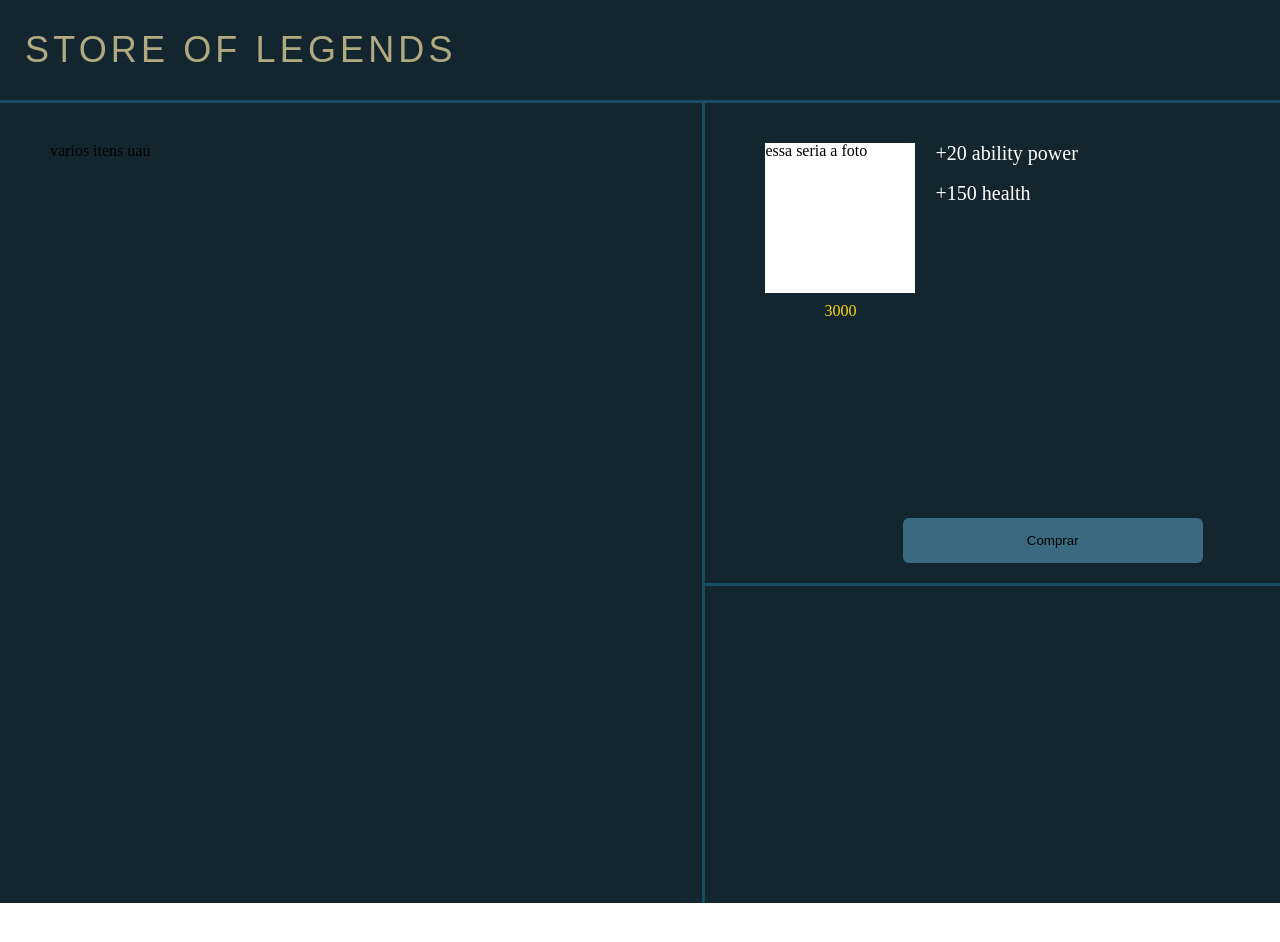
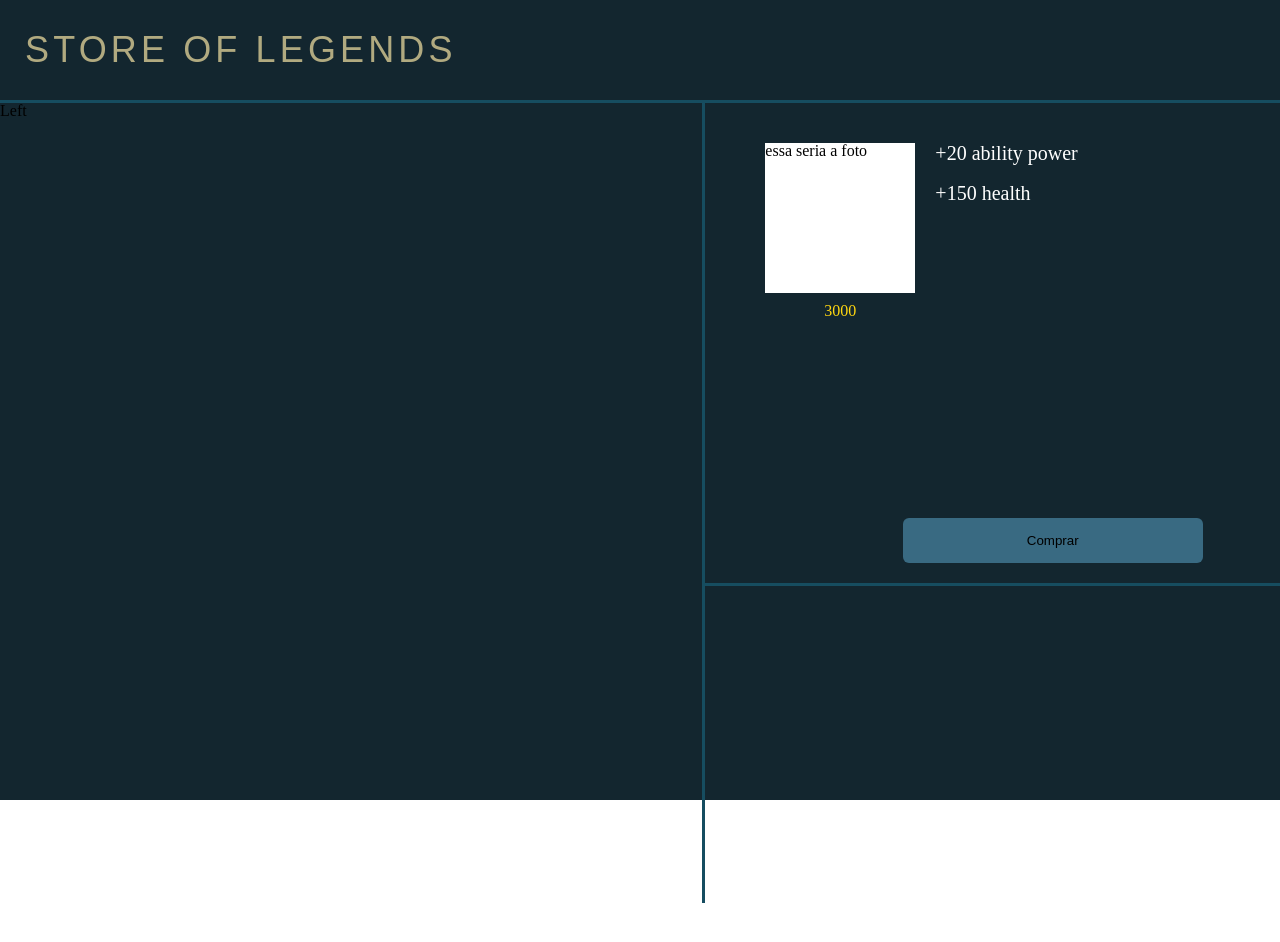
Before and after one commit to marcojr73/projeto14-legends-of-store-front, a React (Create React App) app: page /home in a window 1280 px wide. Shown: the top 942 px of the page. Built offline with nearby package versions, Linux system fonts and the light colour scheme; a web font is replaced by a local one.

Commit message:
divisao da pag home p facilitar o trabalho

```diff
--- a/src/components/ContainerLogin.js
+++ b/src/components/ContainerLogin.js
@@ -6,6 +6,14 @@ const ContainerLogin = styled.main `
     height: 100vh;
     width: 100vw;
     display: flex;
+
+    .hidden{
+        display: none;
+    }
+
+    .warning{
+        color: red;
+    }
 
     .containerLeft{
         position: relative;
--- a/src/components/Home.js
+++ b/src/components/Home.js
@@ -4,6 +4,8 @@ import ContainerLogin from './ContainerLogin';
 import axios from 'axios';
 import { useNavigate } from 'react-router';
 import styled from "styled-components";
+import HomeLeft from './HomeLeft';
+import HomeRight from './HomeRight';
 
 export default function Home(){
     return(
@@ -12,40 +14,11 @@ export default function Home(){
                 <h1>STORE OF LEGENDS</h1>
             </Top>
             <div className='linha-horizontal'></div>
-            <div className='content'>
-                <Items>
-                    varios itens uau
-                </Items>
-                <div className='linha-vertical'>
-
-                </div>
-                <PurchaseDetails>
-                    <Showcase>
-                        <div className='item'>
-                            <div className='details'>
-                                <div className='img'>
-                                    essa seria a foto
-                                </div>
-                                <p>3000</p>
-                            </div>
-                            <div className='status'>
-                                <p>+20 ability power</p>
-                                <p>+150 health</p>
-                            </div>
-                        </div>
-                        <div className='comprar'>
-                            <button>Comprar</button>
-                        </div>
-                    </Showcase>
-                    <div className='linha-horizontal'>
-
-                    </div>
-                    <Cart>
-
-                    </Cart>
-                </PurchaseDetails>
-            </div>
-
+            <Content>
+                <HomeLeft></HomeLeft>
+                <div className='linha-vertical'></div>
+                <HomeRight></HomeRight>
+            </Content>
         </Container>
     )
 }
@@ -58,11 +31,7 @@ const Container = styled.div`
         height: 3px;
         background: #164D60;
     }
-    .linha-vertical{
-        width: 3px;
-        height: 100vh;
-        background: #164D60;
-    }
+
     .content{
         display: flex;
         height: 100vh;
@@ -83,66 +52,18 @@ const Top = styled.div`
     }
 `
 
+const Content = styled.div`
+    display: flex;
+    .linha-vertical{
+        width: 3px;
+        height: 100vh;
+        background: #164D60;
+    }
+`
+
 const Items = styled.div`
     width: 55vw;
     height: 100%;
     box-sizing: border-box;
     padding: 40px 50px;
 `
-
-const PurchaseDetails = styled.div`
-    height: 100vh;
-    width: 45vw;
-`
-
-const Showcase = styled.div`
-    height: 50vh;
-    padding: 40px 60px;
-    position: relative;
-    .item{
-        display: flex;
-    }
-    .details{
-        width: 150px;
-        display: flex;
-        flex-direction: column;
-        align-items: center;
-        margin-right: 20px;
-        .img{
-        width: 150px;
-        height: 150px;
-        background: white;
-        margin-bottom: 10px;
-        }
-        p{
-            color: #FFD710;
-        }
-    }
-    .status{
-        p{
-            font-size: 20px;
-            color: white;
-            margin-bottom: 20px;
-        }
-    }
-
-    .comprar{
-        width: 100%;
-        display: flex;
-        align-items: center;
-        justify-content: center;
-        position: absolute;
-        bottom: 20px;
-        button{
-            background: #396A82;
-            border-radius: 6px;
-            border: none;
-            width: 300px;
-            height: 45px;
-        }
-    }
-`
-
-const Cart = styled.div`
-    height: 50vh;
-`
--- /dev/null
+++ b/src/components/HomeLeft.js
@@ -0,0 +1,18 @@
+import React, { useState } from 'react';
+import { Link } from 'react-router-dom';
+import ContainerLogin from './ContainerLogin';
+import axios from 'axios';
+import { useNavigate } from 'react-router';
+import styled from "styled-components";
+
+export default function HomeLeft(){
+    return(
+        <Container>
+            Left
+        </Container>
+    )
+}
+
+const Container = styled.div`
+    width: 55vw;
+`
--- /dev/null
+++ b/src/components/HomeRight.js
@@ -0,0 +1,93 @@
+import React, { useState } from 'react';
+import { Link } from 'react-router-dom';
+import ContainerLogin from './ContainerLogin';
+import axios from 'axios';
+import { useNavigate } from 'react-router';
+import styled from "styled-components";
+
+export default function HomeRight(){
+    return(
+        <PurchaseDetails>
+            <Showcase>
+                <div className='item'>
+                    <div className='details'>
+                        <div className='img'>
+                            essa seria a foto
+                        </div>
+                        <p>3000</p>
+                    </div>
+                    <div className='status'>
+                        <p>+20 ability power</p>
+                        <p>+150 health</p>
+                    </div>
+                </div>
+                <div className='comprar'>
+                    <button>Comprar</button>
+                </div>
+            </Showcase>
+            <div className='linha-horizontal'>
+
+            </div>
+            <Cart>
+
+            </Cart>
+        </PurchaseDetails>
+    )
+}
+
+const PurchaseDetails = styled.div`
+    height: 100vh;
+    width: 45vw;
+`
+
+const Showcase = styled.div`
+    height: 50vh;
+    padding: 40px 60px;
+    position: relative;
+    .item{
+        display: flex;
+    }
+    .details{
+        width: 150px;
+        display: flex;
+        flex-direction: column;
+        align-items: center;
+        margin-right: 20px;
+        .img{
+        width: 150px;
+        height: 150px;
+        background: white;
+        margin-bottom: 10px;
+        }
+        p{
+            color: #FFD710;
+        }
+    }
+    .status{
+        p{
+            font-size: 20px;
+            color: white;
+            margin-bottom: 20px;
+        }
+    }
+
+    .comprar{
+        width: 100%;
+        display: flex;
+        align-items: center;
+        justify-content: center;
+        position: absolute;
+        bottom: 20px;
+        button{
+            background: #396A82;
+            border-radius: 6px;
+            border: none;
+            width: 300px;
+            height: 45px;
+        }
+    }
+`
+
+const Cart = styled.div`
+    height: 50vh;
+`
--- a/src/components/SignUp.js
+++ b/src/components/SignUp.js
@@ -12,6 +12,9 @@ export default function SignUp(){
     const [ email, setEmail ] = useState("")
     const [ password, setPassword ] = useState("")
     const [ confirmPassword, setConfirmPassword] = useState("")
+    const [correct, setCorrect] = useState(true);
+
+
     const navigate = useNavigate()
     const url = "http://localhost:5000/sign-up"
 
@@ -25,6 +28,10 @@ export default function SignUp(){
             confirmPassword
         }
 
+        if(password !== confirmPassword){
+            setCorrect(false)
+        }else{
+            setCorrect(true);
             const promise = axios.post(url, data)
             promise.then(response => {
                 navigate("/")
@@ -33,6 +40,9 @@ export default function SignUp(){
                 alert(e.response.data)
                 console.log(e)
         })
+        }
+
+
     }
 
     return(
@@ -64,10 +74,14 @@ export default function SignUp(){
 
                         <input  type="password"
                                 value={confirmPassword}
-                                onChange={(e) => setConfirmPassword(e.target.value)}
+                                onChange={(e) =>
+                                    setConfirmPassword(e.target.value)}
                                 placeholder="Confirme sua senha"
                                 required
                         ></input>
+                        <p className={correct === true ? 'hidden' : 'warning'}>
+                            As senhas não coincidem!
+                        </p>
 
                         <button type="submit">Cadastre-se</button>
                         <Link to="/">Já tem uma conta? Faça o login</Link>
```
Lines whose indentation alone changed are shown as unchanged.
